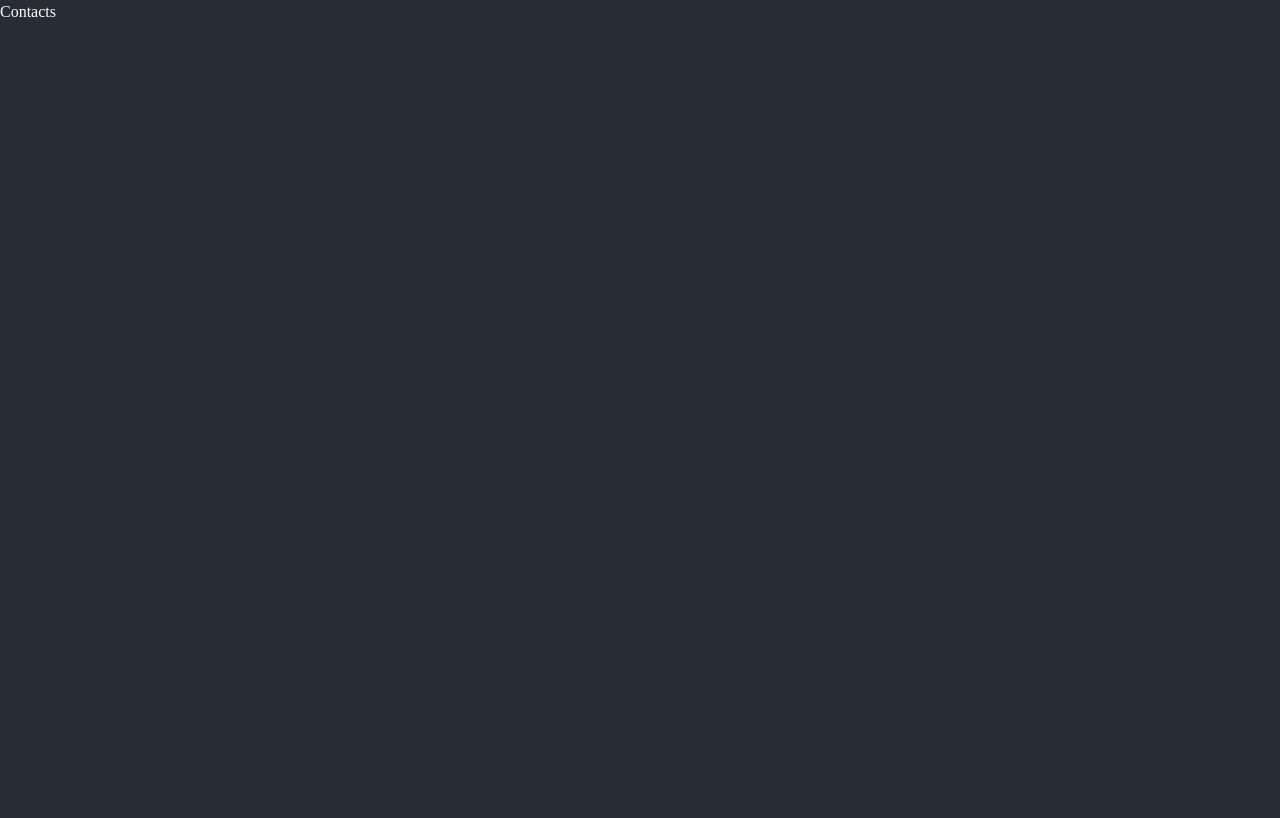
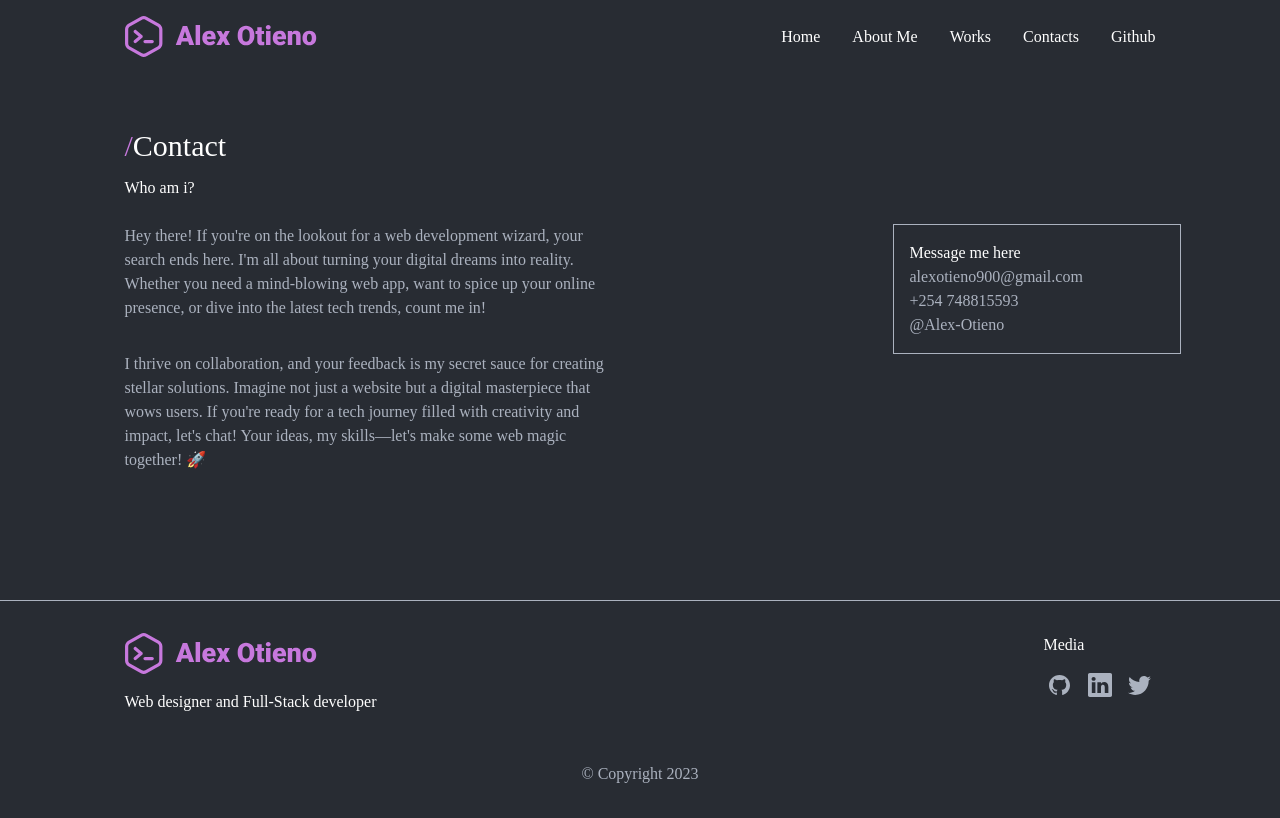
Before and after one commit to Alexotieno1717/portfolio, a React (Vite) app: page /contacts in a window 1280 px wide. Built offline with nearby package versions, Linux system fonts and the light colour scheme.

Commit message:
:sparkles: feat: Added content for contact and also styled the page

```diff
--- a/src/components/sections/HomeContact.tsx
+++ b/src/components/sections/HomeContact.tsx
@@ -18,7 +18,7 @@ const HomeContact = ({ data }: homeContactProps) => {
           </svg>
         </div>
       </div>
-      <div className="grid grid-cols-12 gap-8">
+      <div className="grid grid-cols-12 gap-14">
         <div className="col-span-12 md:col-span-8">
           <p>{data.contacts.description}</p>
         </div>
--- a/src/components/sections/contacts/ContactSection.tsx
+++ b/src/components/sections/contacts/ContactSection.tsx
@@ -1,8 +1,39 @@
+const ContactSection = () => {
+  return (
+    <div className="lg:max-w-4xl xl:max-w-[1031px] mx-auto px-4 lg:px-0 py-32">
+      <div className="mb-6">
+        <h1 className="text-3xl font-medium text-white">
+          <span className="text-primary-purple">/</span>
+          Contact
+        </h1>
+        <p className="pt-3">Who am i?</p>
+      </div>
+      <div className="grid grid-cols-1 md:grid-cols-12 gap-14 md:gap-24">
+        <div className="md:col-span-6 text-primary-gray text-base font-normal">
+          <p>
+            Hey there! If you're on the lookout for a web development wizard, your search ends here. I'm all about
+            turning your digital dreams into reality. Whether you need a mind-blowing web app, want to spice up your
+            online presence, or dive into the latest tech trends, count me in!
+          </p>
+          <p className="pt-8">
+            I thrive on collaboration, and your feedback is my secret sauce for creating stellar solutions. Imagine not
+            just a website but a digital masterpiece that wows users. If you're ready for a tech journey filled with
+            creativity and impact, let's chat! Your ideas, my skills—let's make some web magic together! 🚀
+          </p>
+        </div>
+        <div className="md:col-span-6">
+          <div className="border border-primary-gray mt-8 md:mt-0 py-4 px-4 md:w-[60%] md:ml-auto">
+            <h2 className="text-base font-medium text-white">Message me here</h2>
+            <div>
+              <p className="text-primary-gray text-base font-normal">alexotieno900@gmail.com</p>
+              <p className="text-primary-gray text-base font-normal">+254 748815593</p>
+              <p className="text-primary-gray text-base font-normal">@Alex-Otieno</p>
+            </div>
+          </div>
+        </div>
+      </div>
+    </div>
+  );
+};
 
-const ContactSection = () =>{
-  return (
-    <div>ContactSection</div>
-  )
-}
-
-export default ContactSection
+export default ContactSection;
--- a/src/pages/contacts/index.tsx
+++ b/src/pages/contacts/index.tsx
@@ -1,5 +1,15 @@
+import Footer from '../../components/navigation/Footer';
+import Header from '../../components/navigation/Header';
+import ContactSection from '../../components/sections/contacts/ContactSection';
+
 const Contacts = () => {
-  return <div>Contacts</div>;
+  return (
+    <div>
+      <Header />
+      <ContactSection />
+      <Footer />
+    </div>
+  );
 };
 
 export default Contacts;
```
